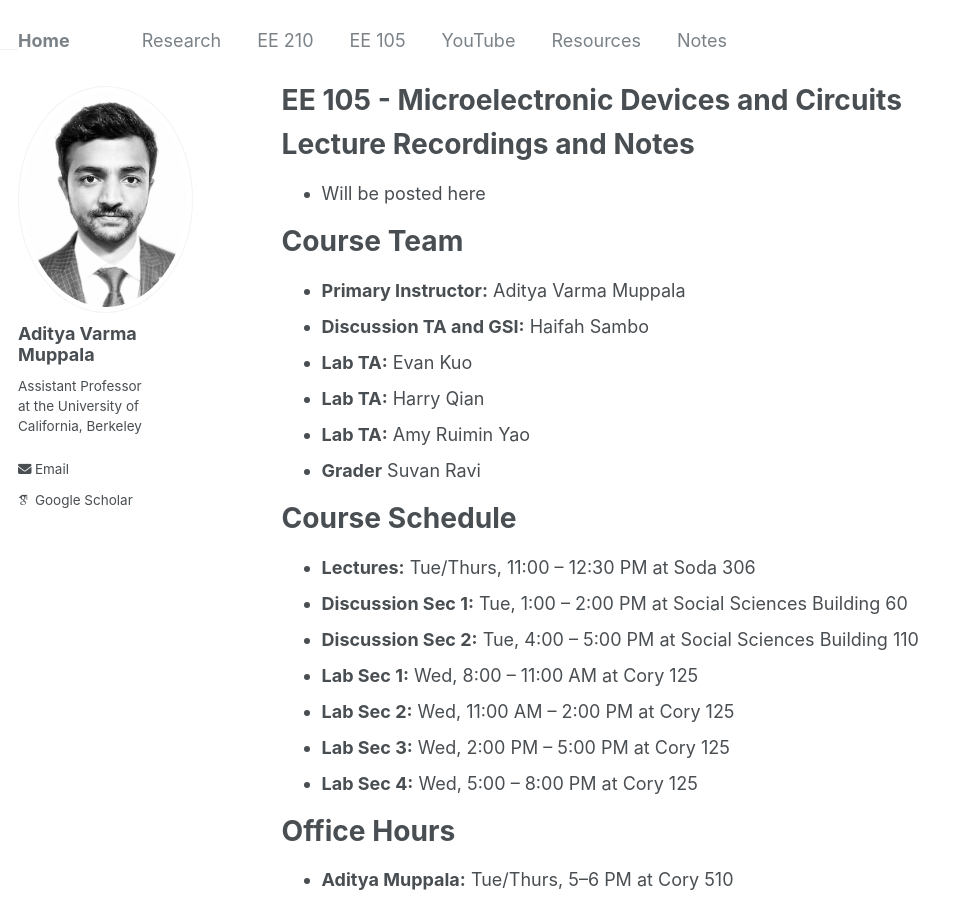
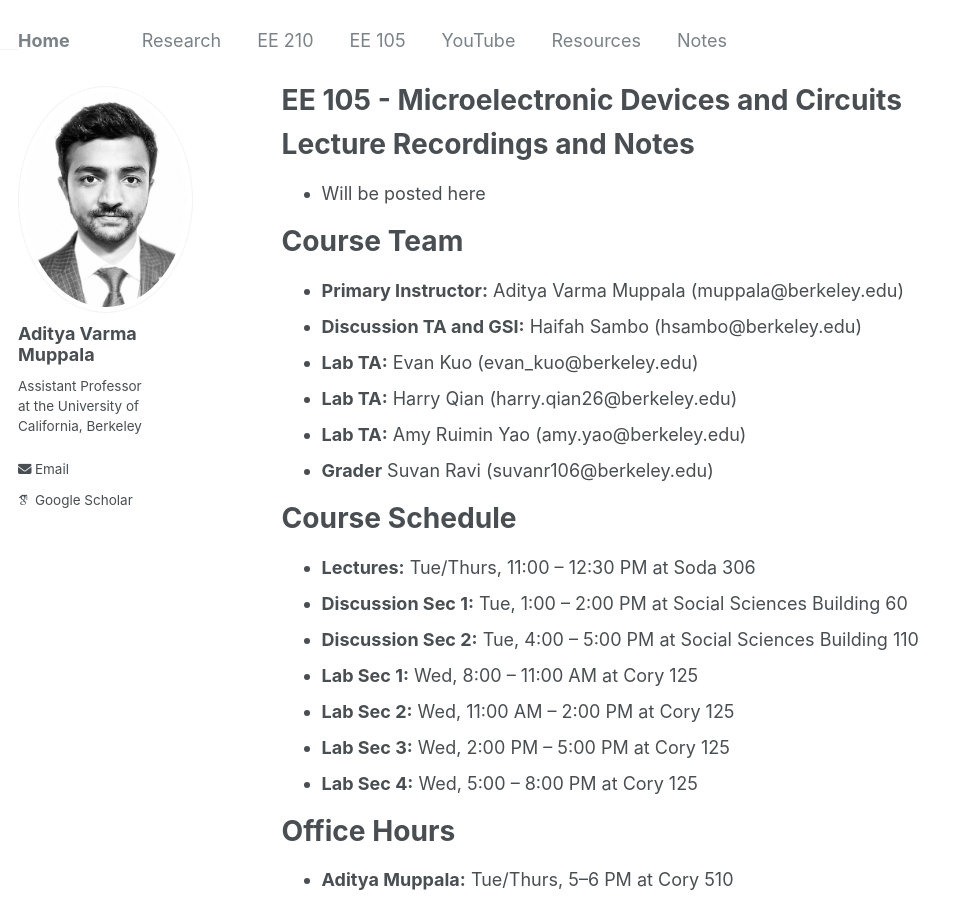
Before and after one commit to AdityaMuppala/adityamuppala.github.io, a Jekyll site: the page built from _pages/teaching105.md, in a window 1280 px wide and 900 px high. Shown: the whole window, without its empty margins (0-963 px from the left). Built offline with Jekyll 4.4.1, drawn with Linux system fonts in a browser that asks for light colours; some web fonts are replaced.

Commit message:
Update teaching105.md

```diff
--- a/_pages/teaching105.md
+++ b/_pages/teaching105.md
@@ -9,12 +9,12 @@ permalink: /teaching105/
 - Will be posted here
 
 # Course Team
-- **Primary Instructor:** Aditya Varma Muppala
-- **Discussion TA and GSI:** Haifah Sambo
-- **Lab TA:** Evan Kuo
-- **Lab TA:** Harry Qian
-- **Lab TA:** Amy Ruimin Yao
-- **Grader** Suvan Ravi
+- **Primary Instructor:** Aditya Varma Muppala (muppala@berkeley.edu)
+- **Discussion TA and GSI:** Haifah Sambo (hsambo@berkeley.edu)
+- **Lab TA:** Evan Kuo (evan_kuo@berkeley.edu)
+- **Lab TA:** Harry Qian (harry.qian26@berkeley.edu)
+- **Lab TA:** Amy Ruimin Yao (amy.yao@berkeley.edu)
+- **Grader** Suvan Ravi (suvanr106@berkeley.edu)
 
 # Course Schedule
 - **Lectures:** Tue/Thurs, 11:00 – 12:30 PM at Soda 306
```
